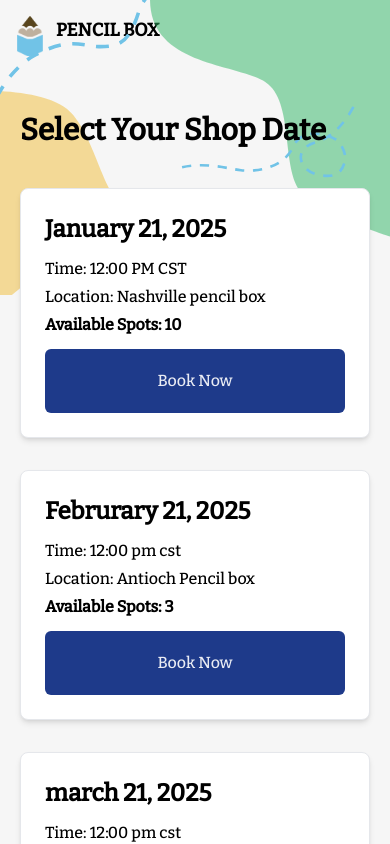
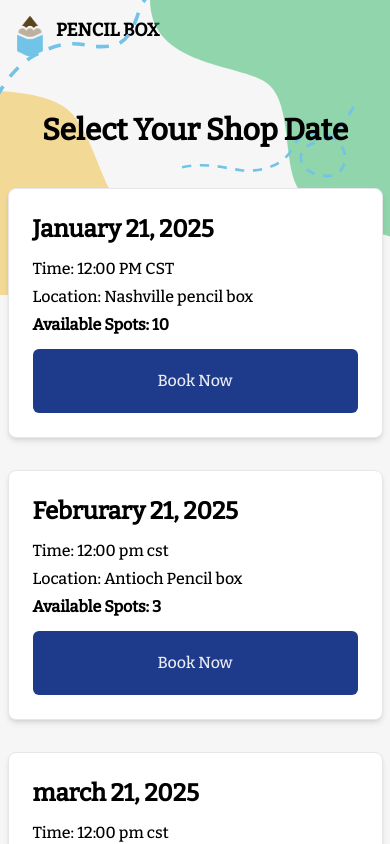
Before and after one commit to Pencil-For-Schools/pencil-tech-ui, a Next.js app: page /select-time in a window 390 px wide. Shown: the top 844 px of the page. Built offline with nearby package versions, Linux system fonts and the light colour scheme.

Commit message:
set min width of cards

```diff
--- a/src/app/(scheduling)/select-time/page.js
+++ b/src/app/(scheduling)/select-time/page.js
@@ -38,7 +38,7 @@ export default function SelectTime() {
 
   return (
     <main>
-      <div className="flex flex-col gap-10 sm:items-center px-5 py-10 relative z-[1000]">
+      <div className="flex flex-col gap-10 items-center px-5 py-10 relative z-[1000]">
         <h1 className="font-bold text-3xl">Select Your Shop Date</h1>
 
         <ul className="flex flex-col gap-8">
@@ -55,7 +55,7 @@ function ShopListItem({ data }) {
   const router = useRouter();
   return (
     <li
-      className="bg-white border flex flex-col gap-3 p-6 rounded-lg shadow-md"
+      className="bg-white border flex flex-col gap-3 p-6 rounded-lg min-w-[375px] shadow-md"
       key={data.id}
     >
       <p className="font-bold text-2xl">{data.date}</p>
@@ -73,7 +73,7 @@ function ShopListItem({ data }) {
       </div>
 
       <button
-        className="active:scale-95 bg-blue-900 disabled:bg-blue-900/50 disabled:cursor-not-allowed  p-5 rounded-md sm:w-[300px] text-white/90 transition w-full"
+        className="active:scale-95 bg-blue-900 disabled:bg-blue-900/50 disabled:cursor-not-allowed p-5 rounded-md w-full text-white/90 transition w-full"
         disabled={data.location.availability === 0}
         onClick={() => router.push(`/register-to-shop?schedule_item_id=${data.id}`)}
       >
```
